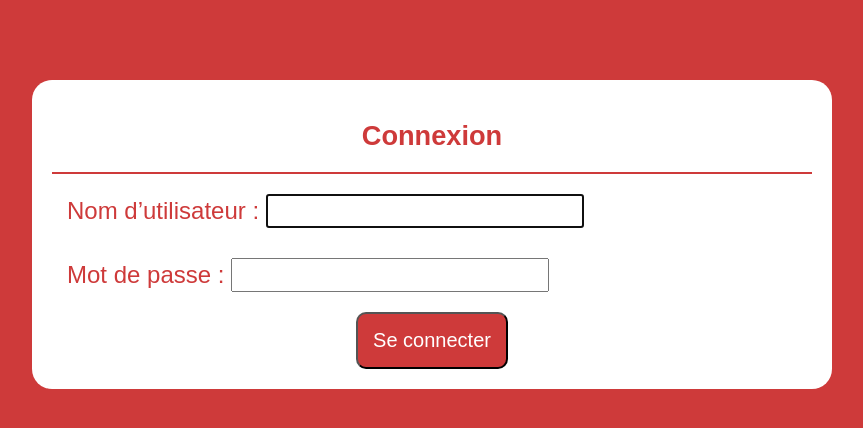
After one commit to chloefont/planyourshape, a Django app: page /login/ in a window 1280 px wide. The commit adds this page. Shown: the top 428 px of the page, without its empty margins (208-1071 px from the left). Run offline with Django 3.2, Linux system fonts and the light colour scheme.

Commit message:
CHLOE-10 login template and path

```diff
--- a/projet_muscu/muscu_site/static/css/style.css
+++ b/projet_muscu/muscu_site/static/css/style.css
@@ -150,7 +150,7 @@ textarea {
   margin-left: 40px;
 }
 
-.title-exercise {
+.second-title {
   color: var(--main-color);
   font-size: var(--font-size-title-medium);
   font-weight: var(--font-weight-bold);
@@ -179,7 +179,7 @@ textarea {
   padding: var(--spacing-medium);
 }
 
-.block-exercise {
+.block-white {
   background-color: white;
   border-radius: var(--main-border-radius);
   padding-bottom: var(--spacing-medium);
@@ -213,6 +213,49 @@ textarea {
   font-size: var(--font-size-text);
   color: var(--main-color);
   margin-bottom: var(--spacing-small);
+}
+
+.block-login {
+  width:90%;
+  margin: var(--spacing-xl) auto;
+}
+
+.block-input--red, .block-input--black {
+  padding-top: var(--spacing-smaller);
+  padding-bottom: var(--spacing-smaller);
+}
+
+.block-input--red {
+  color: var(--main-color);
+}
+
+.block-input--black {
+  color: black;
+}
+
+/*-
+  form
+-*/
+.form-item--black, .form-item--red {
+  padding-top: var(--spacing-smaller);
+  padding-bottom: var(--spacing-smaller);
+}
+
+.form-item--black {
+  color: black;
+}
+
+.form-item--red {
+  color: var(--main-color);
+}
+
+.form-item--red input, .form-item--red textarea {
+  margin-top: var(--spacing-smaller);
+  margin-bottom: var(--spacing-smaller);
+}
+
+.items-online, .items-linewrap {
+  padding: var(--spacing-small);
 }
 
 /*--
@@ -326,6 +348,11 @@ textarea {
 .on-right {
   display: flex;
   justify-content: flex-end;
+}
+
+.middle-display {
+  display: flex;
+  justify-content: center
 }
 
 .block-adapted-width input {
@@ -385,9 +412,13 @@ textarea {
   /*--
     blocks and containers
   --*/
-  .block-exercise {
+  .block-white {
     padding-left: var(--spacing-medium);
     padding-right: var(--spacing-medium);
+  }
+
+  .block-login {
+    max-width: 760px;
   }
 
   /*--
--- a/projet_muscu/muscu_site/templates/muscu_site/base_session_delete_confirmation.html
+++ b/projet_muscu/muscu_site/templates/muscu_site/base_session_delete_confirmation.html
@@ -5,7 +5,7 @@
 {% block title %}Suppression de séance{% endblock %}
 
 {% block content %}
-<div class="block-exercise text-align-center">
+<div class="block-white text-align-center">
   {% block message %}{% endblock %}
   <form method="post">
     {% csrf_token %}
--- /dev/null
+++ b/projet_muscu/muscu_site/templates/muscu_site/login.html
@@ -0,0 +1,29 @@
+{% extends "muscu_site/base.html" %}
+
+{% load static %}
+
+{% block title %}Connexion{% endblock %}
+
+{% block content %}
+<div class="block-white block-login">
+  <div class="second-title text-align-center">
+    Connexion
+  </div>
+  <form method="post">
+    {% csrf_token %}
+    {{ form.management_form }}
+    <div class="block-input--red">
+      <div class="items-linewrap">
+        {{ form.username.label_tag }} <span>{{ form.username }}</span>
+      </div>
+      <div class="items-linewrap">
+        {{ form.password.label_tag }} <span>{{ form.password }}</span>
+      </div>
+    </div>
+    <div class="middle-display">
+      <button type="submit" name="button" class="button main-button--red">Se connecter</button>
+    </div>
+  </form>
+</div>
+
+{% endblock %}
--- a/projet_muscu/muscu_site/templates/muscu_site/sessions_list.html
+++ b/projet_muscu/muscu_site/templates/muscu_site/sessions_list.html
@@ -4,7 +4,7 @@
 
 {% block content %}
 <div class="block-title">
-  <div class="title-large text-align-center">
+  <div class="main-title--large text-align-center">
     Liste des séances
   </div>
 </div>
--- a/projet_muscu/projet_muscu/urls.py
+++ b/projet_muscu/projet_muscu/urls.py
@@ -15,6 +15,7 @@ Including another URLconf
     2. Add a URL to urlpatterns:  path('blog/', include('blog.urls'))
 """
 from django.contrib import admin
+from django.contrib.auth import views as auth_views
 from django.urls import path, include
 from django.conf import settings
 import muscu_site.views
@@ -22,6 +23,8 @@ import muscu_site.views
 
 urlpatterns = [
     path('admin/', admin.site.urls),
+    path('login/', auth_views.LoginView.as_view(template_name='muscu_site/login.html', redirect_field_name='sessions_list',
+         redirect_authenticated_user=False)),
     path('sessions/', muscu_site.views.sessions_list, name='sessions_list'),
     path('sessions/create/', muscu_site.views.create_session, name='create_session'),
     path('sessions/complete/<int:session_id>/', muscu_site.views.complete_session, name='complete_session'),
```
Also changed, not shown: other parts of projet_muscu/muscu_site/static/css/style.css (+4 -25 lines), projet_muscu/muscu_site/templates/muscu_site/session_complete.html (+10 -10 lines), projet_muscu/muscu_site/templates/muscu_site/session_creation.html (+4 -4 lines), projet_muscu/muscu_site/templates/muscu_site/session_summary.html (+10 -10 lines), projet_muscu/muscu_site/__init__.py (deleted).
